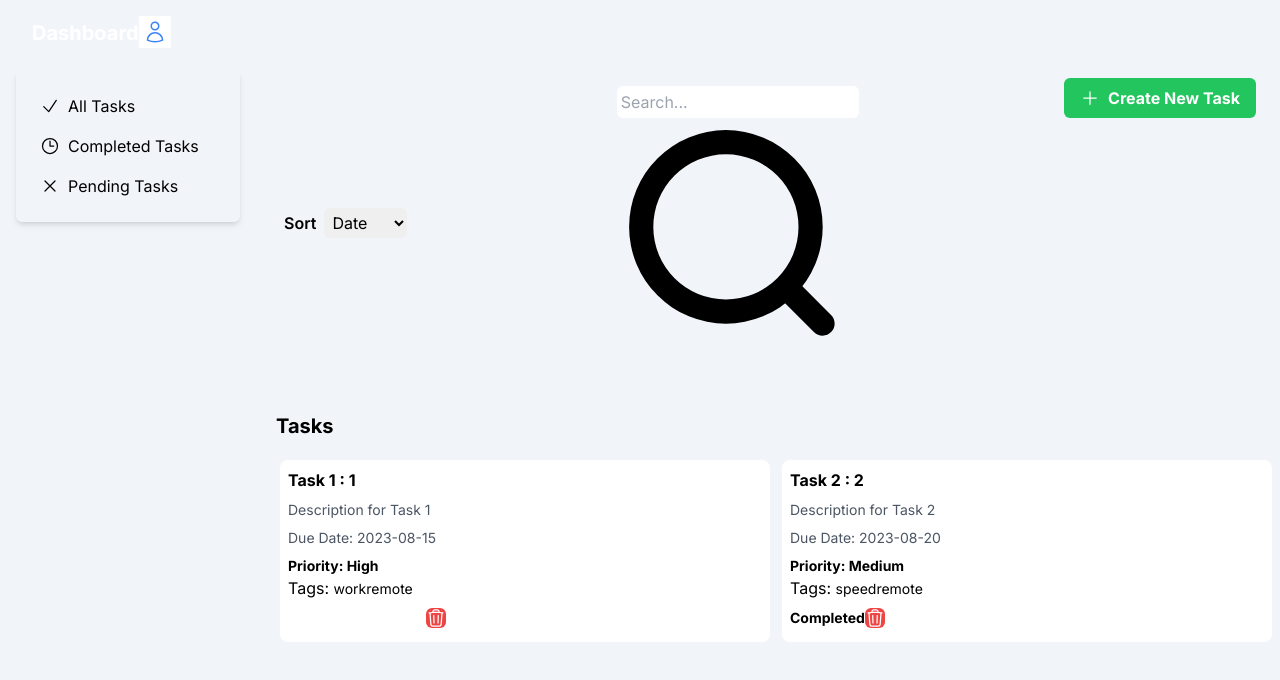
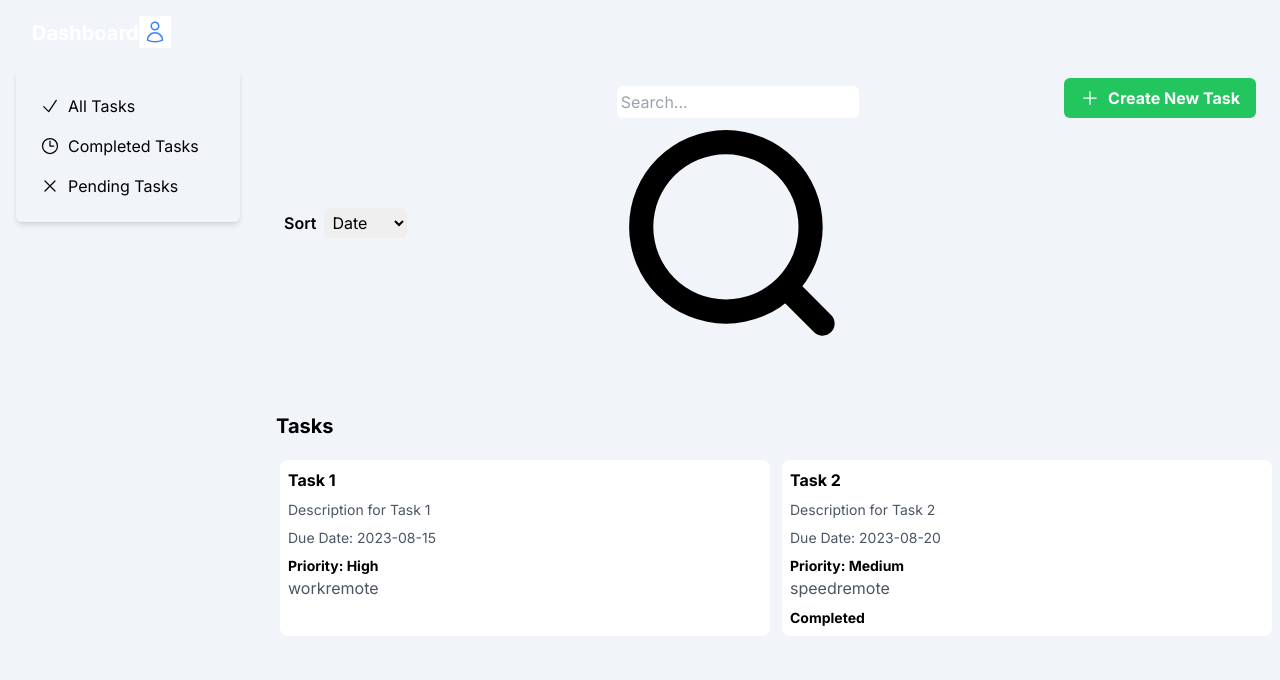
Before and after one commit to danmesfin/to-do-list-app, a Next.js app: page /dashboard in a window 1280 px wide. Shown: the top 680 px of the page. Built offline with nearby package versions, Linux system fonts and the light colour scheme.

Commit message:
updated tasks card

```diff
--- a/src/Components/task/CreateTaskForm.tsx
+++ b/src/Components/task/CreateTaskForm.tsx
@@ -67,7 +67,7 @@ const CreateTaskForm: React.FC<CreateTaskFormProps> = ({ onCloseModal }) => {
   return (
     <div className="fixed inset-0 flex items-center justify-center bg-black bg-opacity-50 px-3">
       <div className="bg-white rounded-lg p-4">
-        <h2 className="text-xl font-bold mb-4 text-black">Create Task</h2>
+        <h2 className="text-xl font-bold mb-4 text-gray-700">Create Task</h2>
         <form onSubmit={handleSubmit} className="max-w-sm mb-4 w-72">
           <div className="mb-4">
             <label
@@ -83,7 +83,8 @@ const CreateTaskForm: React.FC<CreateTaskFormProps> = ({ onCloseModal }) => {
               required
               value={formData.title}
               onChange={handleChange}
-              className="mt-1 block w-full border border-gray-300 rounded-md shadow-sm focus:ring focus:ring-opacity-50 text-black"
+              className="mt-1 block w-full border border-gray-300 rounded-md
+               shadow-sm focus:ring focus:ring-opacity-50 text-gray-700"
             />
           </div>
           <div className="mb-4">
@@ -99,7 +100,8 @@ const CreateTaskForm: React.FC<CreateTaskFormProps> = ({ onCloseModal }) => {
               required
               value={formData.description}
               onChange={handleChange}
-              className="mt-1 block w-full border border-gray-300 rounded-md shadow-sm focus:ring focus:ring-opacity-50 text-black"
+              className="mt-1 block w-full border border-gray-300
+               rounded-md shadow-sm focus:ring focus:ring-opacity-50 text-gray-700"
             />
           </div>
           <div className="mb-4">
@@ -116,7 +118,8 @@ const CreateTaskForm: React.FC<CreateTaskFormProps> = ({ onCloseModal }) => {
               required
               value={formData.dueDate}
               onChange={handleChange}
-              className="mt-1 block w-full border border-gray-300 rounded-md shadow-sm focus:ring focus:ring-opacity-50 text-black"
+              className="mt-1 block w-full border border-gray-300
+               rounded-md shadow-sm focus:ring focus:ring-opacity-50 text-gray-700"
             />
           </div>
           <div className="mb-4">
@@ -132,7 +135,8 @@ const CreateTaskForm: React.FC<CreateTaskFormProps> = ({ onCloseModal }) => {
               required
               value={formData.priority}
               onChange={handleChange}
-              className="mt-1 block w-full border border-gray-300 rounded-md shadow-sm focus:ring focus:ring-opacity-50 text-black"
+              className="mt-1 block w-full border border-gray-300
+              rounded-md shadow-sm focus:ring focus:ring-opacity-50 text-gray-700"
             >
               <option value="Low">Low</option>
               <option value="Medium">Medium</option>
@@ -152,13 +156,16 @@ const CreateTaskForm: React.FC<CreateTaskFormProps> = ({ onCloseModal }) => {
               name="tags"
               value={formData.tags.join(", ")} // Convert the tags array to comma-separated string
               onChange={handleTagChange}
-              className="mt-1 block w-full border border-gray-300 rounded-md shadow-sm focus:ring focus:ring-opacity-50 text-black"
+              className="mt-1 block w-full border border-gray-300
+               rounded-md shadow-sm focus:ring focus:ring-opacity-50text-gray-700"
             />
           </div>
           <div className="mb-4 flex justify-end">
             <button
               type="submit"
-              className="bg-green-500 text-white px-4 py-2 rounded-md flex items-center space-x-2 hover:bg-green-600 focus:outline-none focus:ring focus:ring-opacity-50"
+              className="bg-green-500 text-white px-4 py-2
+              rounded-md flex items-center space-x-2 hover:bg-green-600
+              focus:outline-none focus:ring focus:ring-opacity-50"
             >
               <CheckIcon className="h-5 w-5" />
               <span>Create Task</span>
@@ -166,7 +173,9 @@ const CreateTaskForm: React.FC<CreateTaskFormProps> = ({ onCloseModal }) => {
             <button
               type="button"
               onClick={onCloseModal}
-              className="bg-red-500 text-white px-4 py-2 rounded-md flex items-center space-x-2 ml-2 hover:bg-red-600 focus:outline-none focus:ring focus:ring-opacity-50"
+              className="bg-red-500 text-white px-4 py-2
+              rounded-md flex items-center space-x-2 ml-2 hover:bg-red-600
+              focus:outline-none focus:ring focus:ring-opacity-50"
             >
               <XCircleIcon className="h-5 w-5" />
               <span>Cancel</span>
--- a/src/Components/task/Task.tsx
+++ b/src/Components/task/Task.tsx
@@ -47,11 +47,7 @@ const Task: React.FC<TaskProps> = ({
 
   return (
     <div className="bg-white shadow rounded-lg p-2 md:p-4 mb-4 w-full md:w-72">
-      <h3 className="text-lg font-bold mb-2 text-black">
-        {title}
-        {" : "}
-        {id}
-      </h3>
+      <h3 className="text-lg font-bold mb-2 text-gray-700">{title}</h3>
       <p className="text-gray-600 text-sm mb-2">{description}</p>
       <p className="text-gray-600 text-sm mb-2">Due Date: {dueDate}</p>
       <p
@@ -63,12 +59,11 @@ const Task: React.FC<TaskProps> = ({
       </p>
       {/* Display tags */}
       {tags.length > 0 && (
-        <div className="mb-2">
-          Tags:{" "}
+        <div className="mb-2 flex items-start justify-start flex-wrap">
           {tags.map((tag, index) => (
             <span
               key={index}
-              className="inline-block bg-gray-200 px-2 py-1 text-sm font-medium text-gray-800 rounded-full mr-1"
+              className="inline-block bg-gray-200 px-2 py-1 text-xs font-medium text-gray-600 rounded-full mr-1"
             >
               {tag}
             </span>
@@ -82,14 +77,14 @@ const Task: React.FC<TaskProps> = ({
             onClick={() => setShowDeleteConfirmation(true)}
             className="bg-red-500 text-white px-2 py-1 rounded-md ml-2 hover:bg-red-600 focus:outline-none focus:ring focus:ring-opacity-50"
           >
-            <TrashIcon className="h-5 w-5" /> {/* Use the TrashIcon */}
+            <TrashIcon className="h-4 w-4" /> {/* Use the TrashIcon */}
           </button>
         </div>
       ) : (
-        <>
+        <div className="flex align-middle">
           <button
             onClick={handleMarkAsComplete}
-            className="bg-blue-500 text-white px-2 py-1 rounded-md hover:bg-blue-600 focus:outline-none focus:ring focus:ring-opacity-50"
+            className="bg-blue-500 text-white text-sm px-2 py-1 rounded-md hover:bg-blue-600 focus:outline-none focus:ring focus:ring-opacity-50"
           >
             Mark as Complete
           </button>
@@ -97,9 +92,9 @@ const Task: React.FC<TaskProps> = ({
             onClick={() => setShowDeleteConfirmation(true)}
             className="bg-red-500 text-white px-2 py-1 rounded-md ml-2 hover:bg-red-600 focus:outline-none focus:ring focus:ring-opacity-50"
           >
-            <TrashIcon className="h-5 w-5" /> {/* Use the TrashIcon */}
+            <TrashIcon className="h-4 w-4" /> {/* Use the TrashIcon */}
           </button>
-        </>
+        </div>
       )}
 
       {/* Show delete confirmation dialog */}
```
